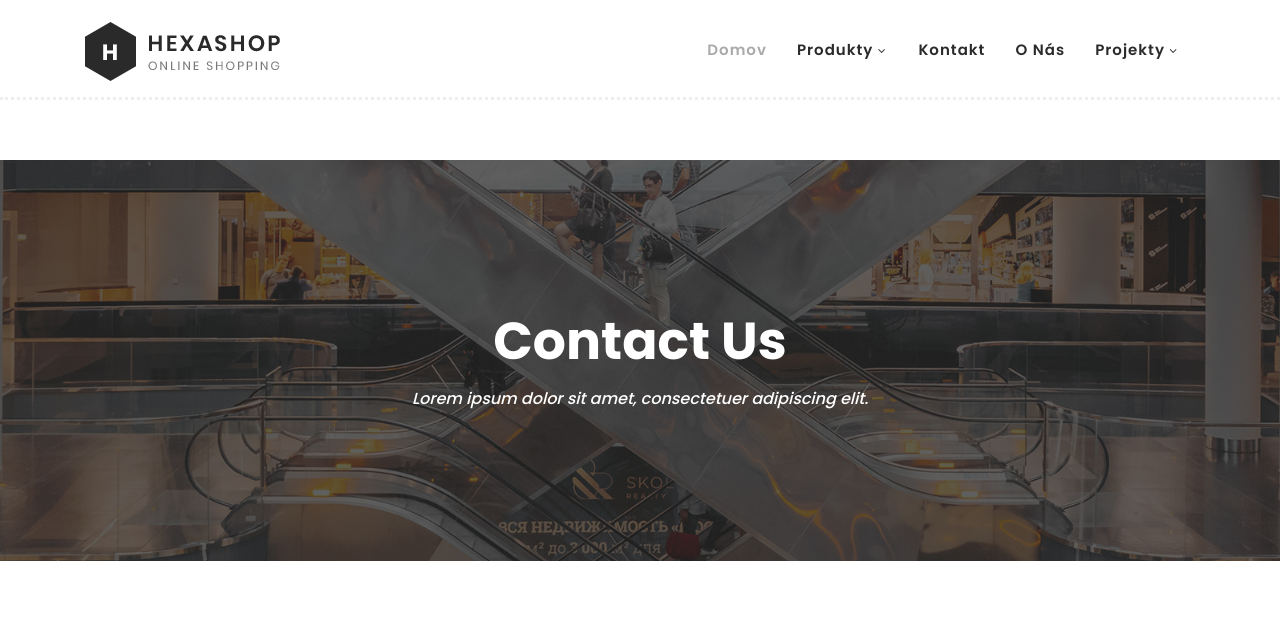
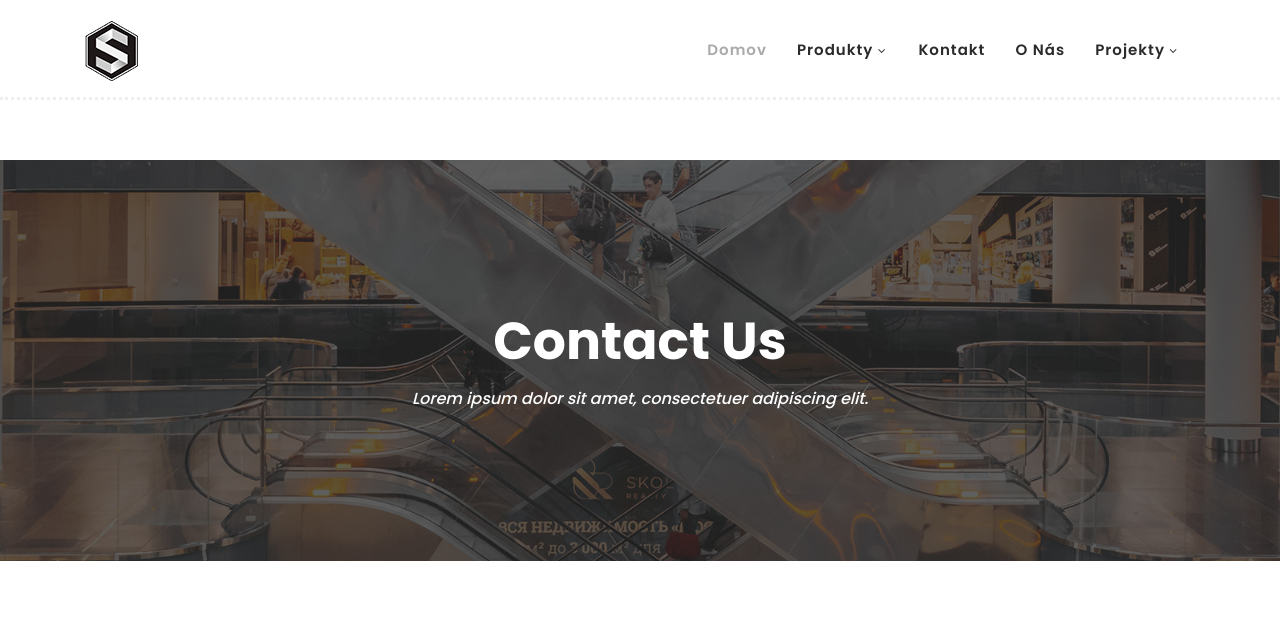
Before and after one commit to mrCalenSVK/mrcalensvk.github.io, a plain HTML site: page projekty/eshop/contact.html in a window 1280 px wide. Shown: the top 629 px of the page. Drawn offline with Linux system fonts and the light colour scheme.

Commit message:
update logo

```diff
--- a/projekty/eshop/contact.html
+++ b/projekty/eshop/contact.html
@@ -10,6 +10,9 @@
     <link href="https://fonts.googleapis.com/css?family=Poppins:100,200,300,400,500,600,700,800,900&display=swap" rel="stylesheet">
 
     <title>Moj Obchod - Contact Page</title>
+
+    <!-- Favicon -->
+    <link href="assets/images/eshop_logo.png" rel="icon">
 
 
     <!-- Additional CSS Files -->
@@ -46,7 +49,7 @@
                     <nav class="main-nav">
                         <!-- ***** Logo Start ***** -->
                         <a href="index.html" class="logo">
-                            <img src="assets/images/logo.png">
+                            <img src="assets/images/eshop_logo.png">
                         </a>
                         <!-- ***** Logo End ***** -->
                         <!-- ***** Menu Start ***** -->
```
Also changed, not shown: projekty/eshop/about.html (+3 -1 lines), projekty/eshop/index.html (+2 -2 lines), projekty/eshop/oblecenie_D1.html (+4 -1 lines), projekty/eshop/oblecenie_D2.html (+4 -1 lines), projekty/eshop/oblecenie_D3.html (+4 -1 lines), projekty/eshop/oblecenie_M1.html (+4 -1 lines), projekty/eshop/oblecenie_M2.html (+4 -1 lines), projekty/eshop/oblecenie_M3.html (+4 -1 lines), projekty/eshop/oblecenie_Z1.html (+4 -1 lines), projekty/eshop/oblecenie_Z2.html (+3 -1 lines), projekty/eshop/oblecenie_Z3.html (+4 -1 lines), projekty/eshop/produkty_D.html (+4 -1 lines), projekty/eshop/produkty_M.html (+4 -1 lines), projekty/eshop/produkty_Z.html (+4 -1 lines), 1 more files.
